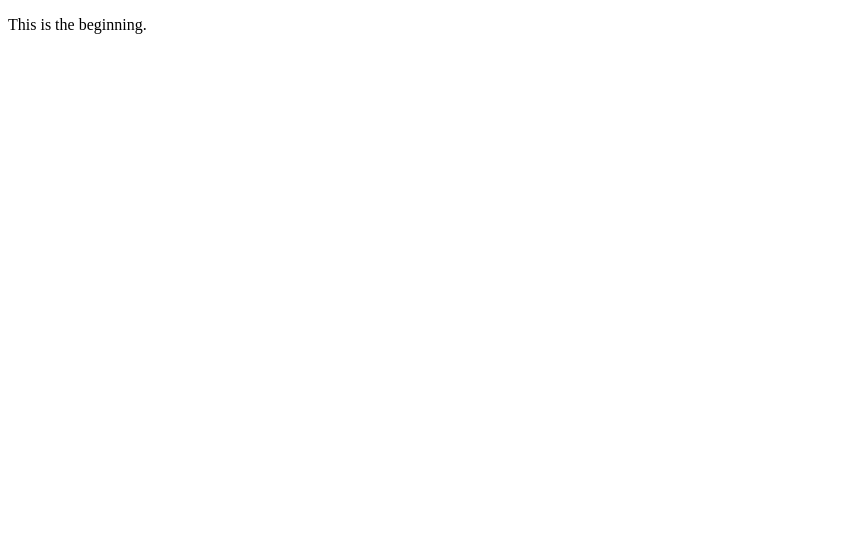
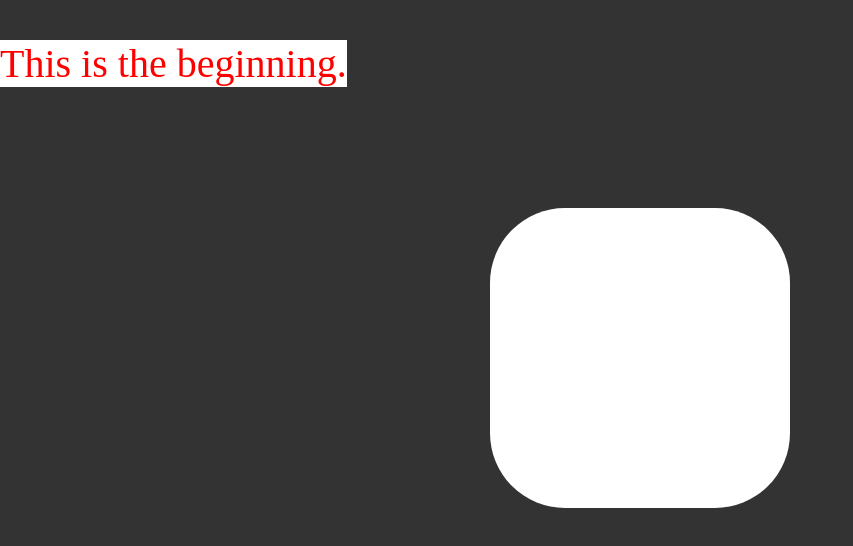
Before and after one commit to SalmaBelal/Code-Doodz, a plain HTML site: page index.html in a window 1280 px wide. Shown: the whole page, without its empty margins (0-853 px from the left). Drawn offline with Linux system fonts and the light colour scheme.

Commit message:
animations

```diff
--- a/index.html
+++ b/index.html
@@ -1,9 +1,18 @@
 <!doctype html>
 <html>
-  <head>
-    <title>What is this</title>
-  </head>
-  <body>
-    <p>This is the beginning.</p>
-  </body>
+
+<head>
+  <link rel="stylesheet" href="./main.css">
+  <title>What is this</title>
+</head>
+
+<body>
+  <p id="test">This is the beginning.</p>
+  <div class="box"></div>
+</body>
+
+
+
 </html>
+
+<script type="text/javascript" src="./main.js"></script>
--- /dev/null
+++ b/main.css
@@ -0,0 +1,65 @@
+body {
+    background-color: #333;
+}
+
+#test {
+    font-size: 40px;
+    position: fixed;
+    animation-name: myanimation;
+    animation-duration: 4s;
+    animation-iteration-count: 2;
+    animation-fill-mode: forwards;
+    animation-delay: 5s;
+    animation-direction: alternate;
+    animation-timing-function: ease-in-out;
+
+
+}
+
+@keyframes myanimation {
+    0% {background-color: white; left: 0px; top: 0px;}
+
+    25% {background-color: red; left: 300px; top: 0px}
+
+    50% {background-color: green; left: 300px; top: 300px;  }
+
+    75% {background-color: blue;  left: 0px; top: 300px; }
+
+    100% {background-color: black; left: 0px; top: 0px;}
+}
+
+.box{
+
+    background: white;
+
+    width: 300px;
+
+    height: 300px;
+
+    position: relative;
+
+    margin: auto;
+
+    top: 200px;
+
+    border-radius: 25%;
+
+    /* transition-property: background, border-radius, transform; */
+
+    transition-property: all;
+
+    transition-duration: 1s;
+
+    /* transition-delay: 2s, 4s; */
+
+    transition-timing-function: ease-in;
+
+  }
+
+  .box:hover{
+
+    background: red;
+
+    transform: rotateY(180deg);
+
+  }
--- /dev/null
+++ b/main.js
@@ -0,0 +1 @@
+document.querySelector("#test").style.color = "red";
```
